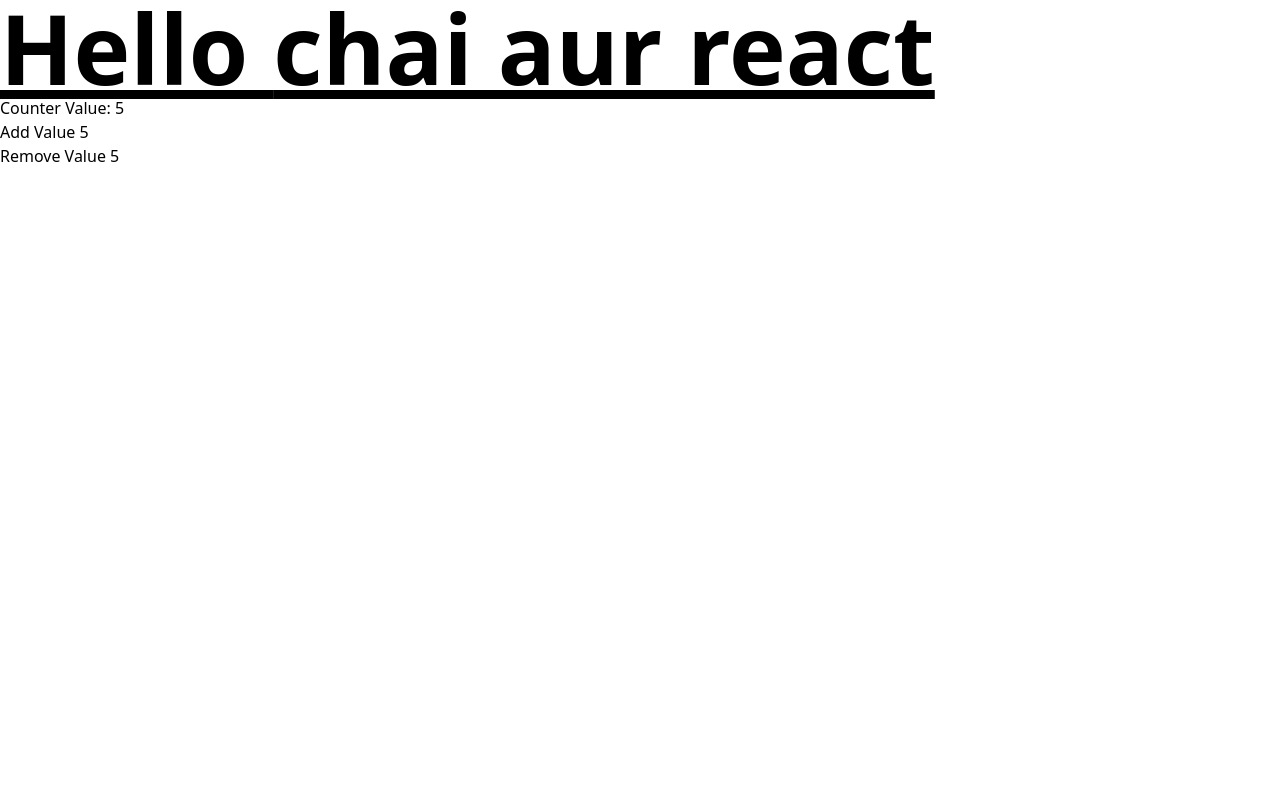
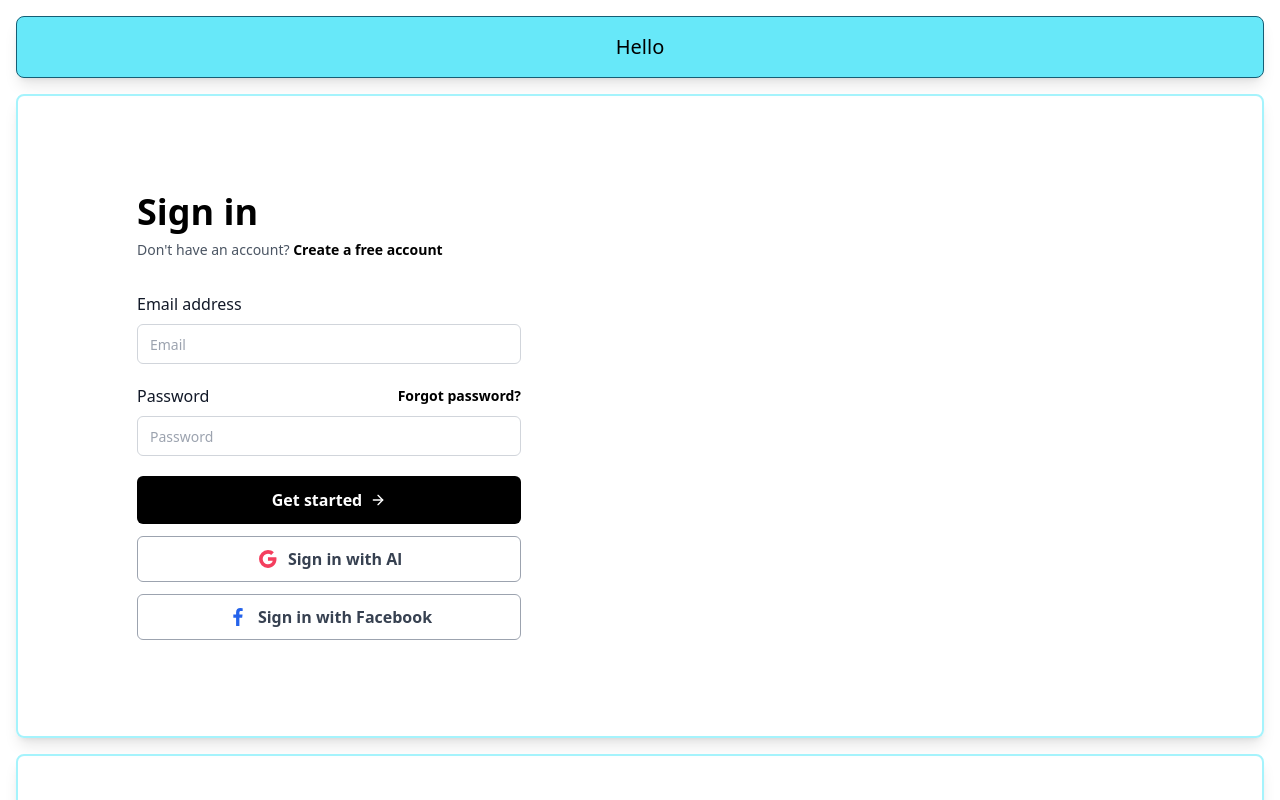
Before and after one commit to bad-Al-code/react-tutorial, a React (Vite) app: page / in a window 1280 px wide. Shown: the top 800 px of the page. Built offline with nearby package versions, Linux system fonts and the light colour scheme.

Commit message:
feat: create a simple component

```diff
--- a/package.json
+++ b/package.json
@@ -22,6 +22,7 @@
     "eslint-plugin-react": "^7.34.1",
     "eslint-plugin-react-hooks": "^4.6.0",
     "eslint-plugin-react-refresh": "^0.4.6",
+    "lucide-react": "^0.396.0",
     "postcss": "^8.4.38",
     "tailwindcss": "^3.4.4",
     "vite": "^5.2.0"
--- a/src/App.jsx
+++ b/src/App.jsx
@@ -1,35 +1,20 @@
-import { useState } from "react";
-
 import "./index.css";
+import { SignInTwo } from "./components/SignIn";
 
 function App() {
-  let [counter, setCounter] = useState(5);
-  const username = "chai aur react";
-  // let counter = 5;
-
-  const addValue = () => {
-    if (counter >= 10) {
-      alert("Counter cannot be greater than 10");
-      return;
-    }
-    setCounter(counter + 1);
+  let myObj = {
+    username: "Al",
+    age: 19,
   };
 
-  const removeValue = () => {
-    if (counter <= 0) {
-      alert("counter cannot not be less than 0");
-      return;
-    }
-    setCounter(counter - 1);
-  };
-
+  let myArray = [1, 3, 5];
   return (
     <>
-      <h1 className="text-8xl font-bold underline">Hello {username}</h1>
-      <h3>Counter Value: {counter}</h3>
-      <button onClick={addValue}>Add Value {counter}</button>
-      <br />
-      <button onClick={removeValue}>Remove Value {counter}</button>
+      <h1 className="text-xl bg-cyan-300 p-4 text-center m-4 rounded-lg shadow-lg border border-cyan-800">
+        Hello
+      </h1>
+      <SignInTwo name="badAl" btnText="Al" />
+      <SignInTwo name="Al" />
     </>
   );
 }
--- /dev/null
+++ b/src/components/SignIn.jsx
@@ -0,0 +1,115 @@
+import { ArrowRight } from "lucide-react";
+
+export function SignInTwo({ name, btnText = "Google" }) {
+  return (
+    <section>
+      <div className="grid grid-cols-1 lg:grid-cols-2 border-2 border-cyan-200 shadow-lg m-4 rounded-lg">
+        <div className="flex items-center justify-center px-4 py-10 sm:px-6 sm:py-16 lg:px-8 lg:py-24">
+          <div className="xl:mx-auto xl:w-full xl:max-w-sm 2xl:max-w-md">
+            <h2 className="text-3xl font-bold leading-tight text-black sm:text-4xl">
+              Sign in
+            </h2>
+            <p className="mt-2 text-sm text-gray-600">
+              Don&apos;t have an account?{" "}
+              <a
+                href="#"
+                title=""
+                className="font-semibold text-black transition-all duration-200 hover:underline"
+              >
+                Create a free account
+              </a>
+            </p>
+            <form action="#" method="POST" className="mt-8">
+              <div className="space-y-5">
+                <div>
+                  <label
+                    htmlFor=""
+                    className="text-base font-medium text-gray-900"
+                  >
+                    {" "}
+                    Email address{" "}
+                  </label>
+                  <div className="mt-2">
+                    <input
+                      className="flex h-10 w-full rounded-md border border-gray-300 bg-transparent px-3 py-2 text-sm placeholder:text-gray-400 focus:outline-none focus:ring-1 focus:ring-gray-400 focus:ring-offset-1 disabled:cursor-not-allowed disabled:opacity-50"
+                      type="email"
+                      placeholder="Email"
+                    ></input>
+                  </div>
+                </div>
+                <div>
+                  <div className="flex items-center justify-between">
+                    <label
+                      htmlFor=""
+                      className="text-base font-medium text-gray-900"
+                    >
+                      {" "}
+                      Password{" "}
+                    </label>
+                    <a
+                      href="#"
+                      title=""
+                      className="text-sm font-semibold text-black hover:underline"
+                    >
+                      {" "}
+                      Forgot password?{" "}
+                    </a>
+                  </div>
+                  <div className="mt-2">
+                    <input
+                      className="flex h-10 w-full rounded-md border border-gray-300 bg-transparent px-3 py-2 text-sm placeholder:text-gray-400 focus:outline-none focus:ring-1 focus:ring-gray-400 focus:ring-offset-1 disabled:cursor-not-allowed disabled:opacity-50"
+                      type="password"
+                      placeholder="Password"
+                    ></input>
+                  </div>
+                </div>
+                <div>
+                  <button
+                    type="button"
+                    className="inline-flex w-full items-center justify-center rounded-md bg-black px-3.5 py-2.5 font-semibold leading-7 text-white hover:bg-black/80"
+                  >
+                    Get started <ArrowRight className="ml-2" size={16} />
+                  </button>
+                </div>
+              </div>
+            </form>
+            <div className="mt-3 space-y-3">
+              <button
+                type="button"
+                className="relative inline-flex w-full items-center justify-center rounded-md border border-gray-400 bg-white px-3.5 py-2.5 font-semibold text-gray-700 transition-all duration-200 hover:bg-gray-100 hover:text-black focus:bg-gray-100 focus:text-black focus:outline-none"
+              >
+                <span className="mr-2 inline-block">
+                  <svg
+                    className="h-6 w-6 text-rose-500"
+                    xmlns="http://www.w3.org/2000/svg"
+                    viewBox="0 0 24 24"
+                    fill="currentColor"
+                  >
+                    <path d="M20.283 10.356h-8.327v3.451h4.792c-.446 2.193-2.313 3.453-4.792 3.453a5.27 5.27 0 0 1-5.279-5.28 5.27 5.27 0 0 1 5.279-5.279c1.259 0 2.397.447 3.29 1.178l2.6-2.599c-1.584-1.381-3.615-2.233-5.89-2.233a8.908 8.908 0 0 0-8.934 8.934 8.907 8.907 0 0 0 8.934 8.934c4.467 0 8.529-3.249 8.529-8.934 0-.528-.081-1.097-.202-1.625z"></path>
+                  </svg>
+                </span>
+                Sign in with {btnText}
+              </button>
+              <button
+                type="button"
+                className="relative inline-flex w-full items-center justify-center rounded-md border border-gray-400 bg-white px-3.5 py-2.5 font-semibold text-gray-700 transition-all duration-200 hover:bg-gray-100 hover:text-black focus:bg-gray-100 focus:text-black focus:outline-none"
+              >
+                <span className="mr-2 inline-block">
+                  <svg
+                    className="h-6 w-6 text-[#2563EB]"
+                    xmlns="http://www.w3.org/2000/svg"
+                    viewBox="0 0 24 24"
+                    fill="currentColor"
+                  >
+                    <path d="M13.397 20.997v-8.196h2.765l.411-3.209h-3.176V7.548c0-.926.258-1.56 1.587-1.56h1.684V3.127A22.336 22.336 0 0 0 14.201 3c-2.444 0-4.122 1.492-4.122 4.231v2.355H7.332v3.209h2.753v8.202h3.312z"></path>
+                  </svg>
+                </span>
+                Sign in with Facebook
+              </button>
+            </div>
+          </div>
+        </div>
+      </div>
+    </section>
+  );
+}
```
Also changed, not shown: 2 other files (tests, documents, lock files or other folders).
